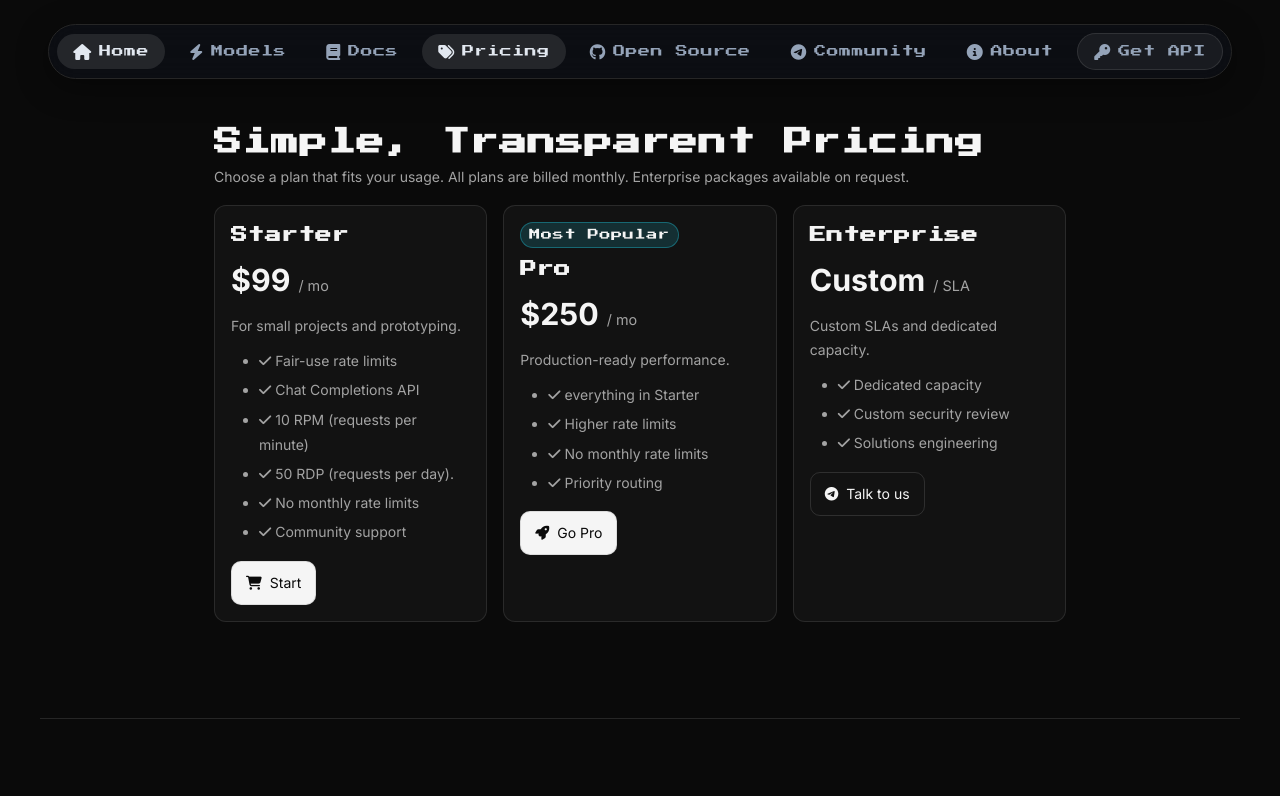
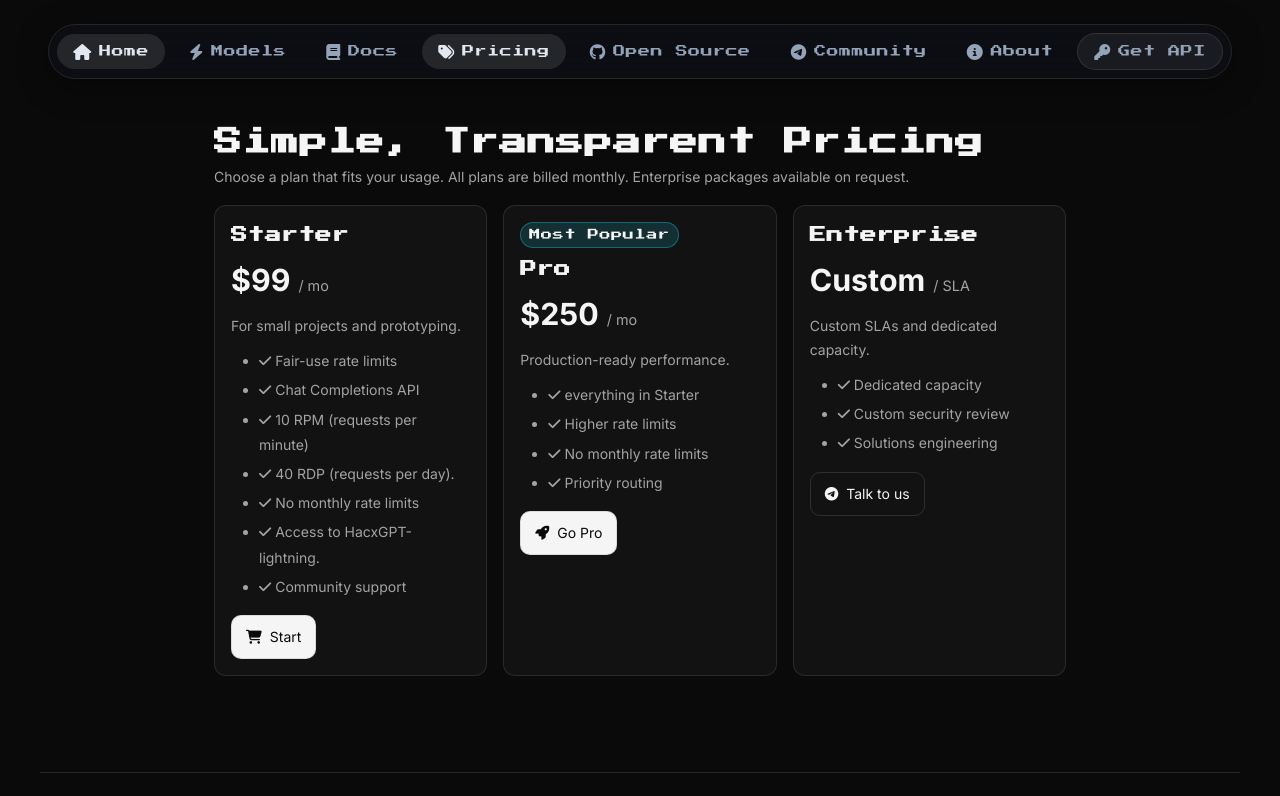
Before and after one commit to hacx-gpt/hacx-gpt.github.io, a plain HTML site: page Pricing/index.html in a window 1280 px wide. Shown: the top 796 px of the page. Drawn offline with Linux system fonts and the light colour scheme.

Commit message:
Update index.html

```diff
--- a/Pricing/index.html
+++ b/Pricing/index.html
@@ -41,6 +41,7 @@
 
     <div class="grid-cards" style="margin-top:16px;">
 
+
       <div class="card">
         <h3 class="pixel">Starter</h3>
         <div class="pricing-price">
@@ -51,8 +52,9 @@
           <li><i class="fa-solid fa-check"></i> Fair-use rate limits</li>
           <li><i class="fa-solid fa-check"></i> Chat Completions API</li>
           <li><i class="fa-solid fa-check"></i> 10 RPM (requests per minute)</li>
-          <li><i class="fa-solid fa-check"></i> 50 RDP (requests per day).</li>
+          <li><i class="fa-solid fa-check"></i> 40 RDP (requests per day).</li>
           <li><i class="fa-solid fa-check"></i> No monthly rate limits</li>
+          <li><i class="fa-solid fa-check"></i> Access to HacxGPT-lightning.</li>
           <li><i class="fa-solid fa-check"></i> Community support</li>
         </ul>
         <div class="cta-row"><a class="btn btn-primary" href="/Access/"><i class="fa-solid fa-cart-shopping"></i> Start</a></div>
```
